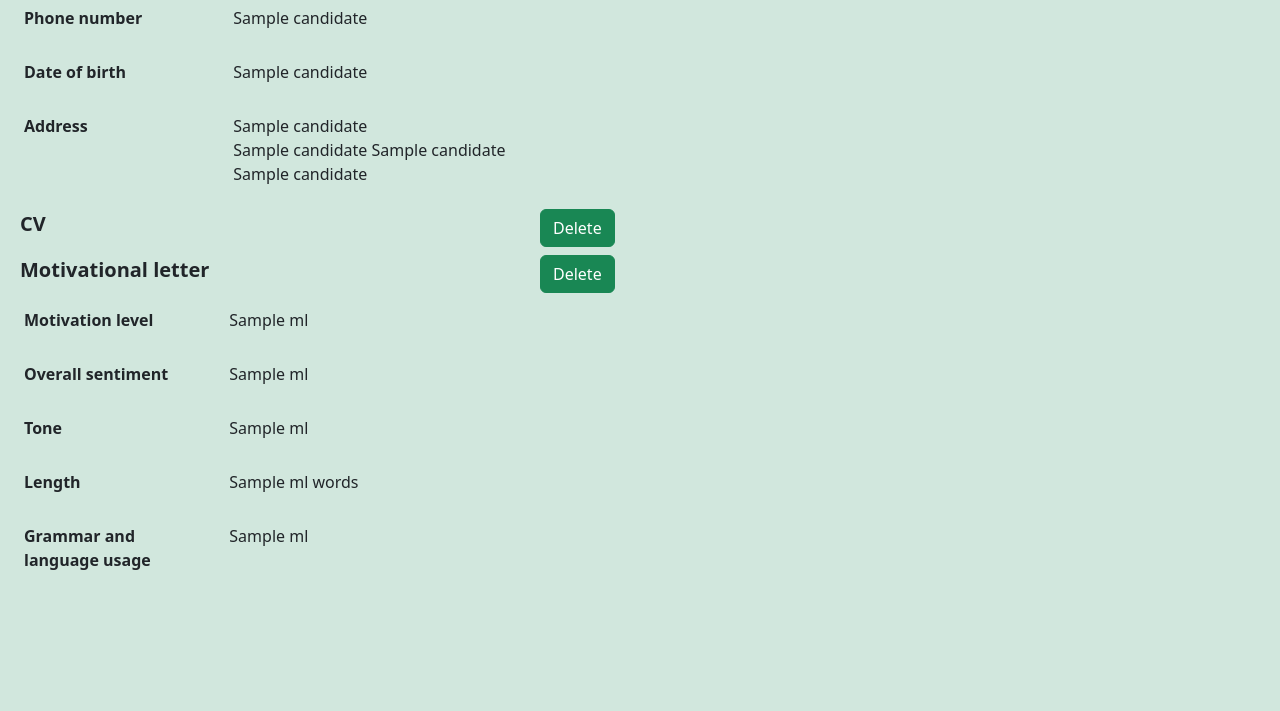
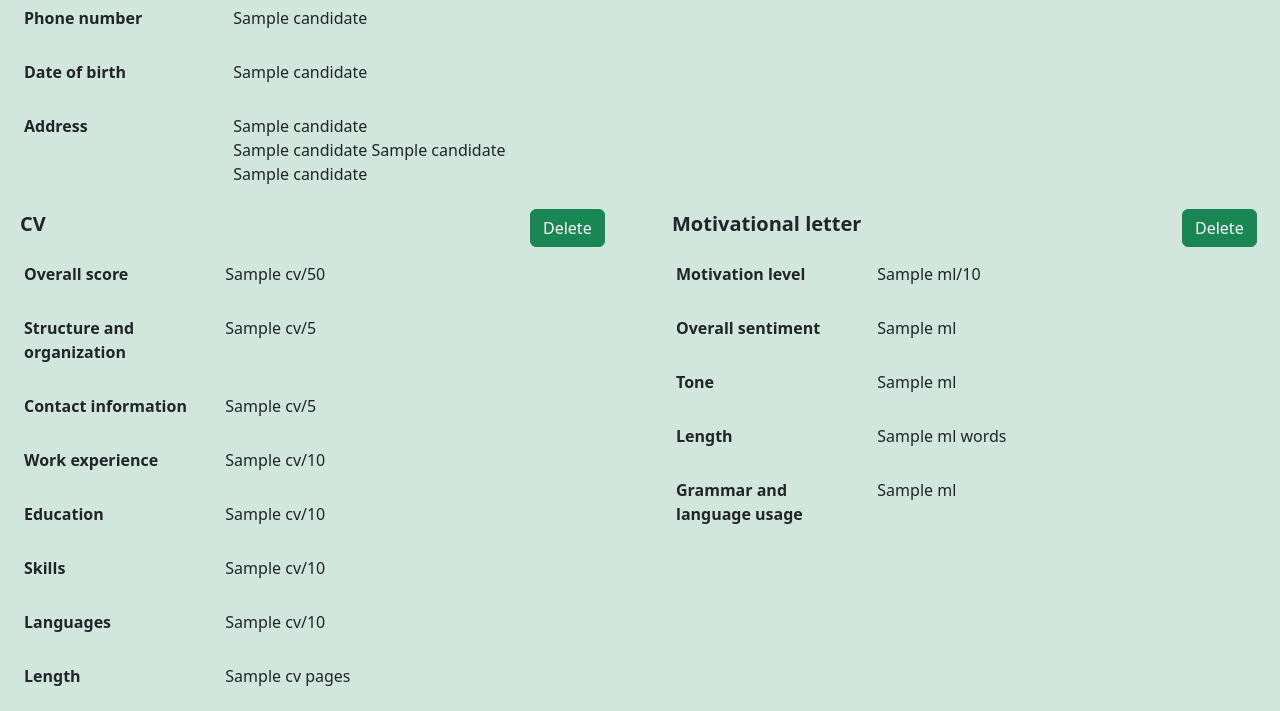
Before and after one commit to ralitsadineva/smart-hire, a Flask app: page /positions/1/1 in a window 1280 px wide. Shown: the part 211-922 px from the top of the page. Before the commit the page ends 781 px from the top, so only its background shows below. Run offline with Flask 3, Linux system fonts and the light colour scheme; the visitor is signed in with stand-in values (Sample User, id 1); a database or web service that is not in the repository returns one stand-in record (values such as "Sample title"); parts of the project's set-up code (start-up, migrations or seed data) failed here and were passed over; some libraries are stand-ins or nearby versions.

Commit message:
cv evaluation

```diff
--- a/app.py
+++ b/app.py
@@ -1,5 +1,5 @@
 from flask import Flask, render_template, request, redirect, session
-from database import create_tables, UniqueViolationError, DatabaseError, insert_user, insert_google_user, get_user, get_user_by_email, update_password,update_avatar, get_positions, insert_position, get_position, update_position, insert_candidate, get_candidate, get_candidates, get_all_candidates, get_cv, del_cv, insert_ml, get_ml, del_ml
+from database import create_tables, UniqueViolationError, DatabaseError, insert_user, insert_google_user, get_user, get_user_by_email, update_password,update_avatar, get_positions, insert_position, get_position, update_position, insert_candidate, get_candidate, get_candidates, get_all_candidates, insert_cv, get_cv, del_cv, insert_ml, get_ml, del_ml
 from validation import is_valid_username, is_valid_password
 import bcrypt
 import logging
@@ -10,8 +10,8 @@ from google.oauth2 import id_token
 from google.auth.transport import requests
 from get_google_client_id import get_google_client_id
 from generate_random_password import generate_random_password
-from read_pdf import read_pdf
-from openai_eval import evaluate_ml
+from read_pdf import read_pdf, page_count
+from openai_eval import extract_cv, evaluate_cv, evaluate_ml
 from convert_to_dict import convert_to_dict
 
 logging.basicConfig(
@@ -242,13 +242,23 @@ def add_cv():
         cv = request.files['cv']
         if cv.content_type == 'application/pdf' and len(cv.read()) < 2 * 1024 * 1024:
             cv.seek(0)
-            # logger.info(len(cv.read()))
             contents = read_pdf(cv)
-            # logger.info(contents)
+            length = page_count(cv)
+            # candidate_info = extract_cv(contents)
+            # logger.info(candidate_info)
+            response = evaluate_cv(contents)
+            response_dict = convert_to_dict(response)
+            score = sum(response_dict.values())
+            try:
+                insert_cv(cand_id, score, response_dict['Structure and organization'], response_dict['Contact information'], response_dict['Work experience'], response_dict['Education'], response_dict['Skills'], response_dict['Languages'], length)
+            except DatabaseError as error:
+                logger.error(f"{type(error)}\n{error}")
+                candidates = get_all_candidates()
+                return render_template('add_cv.html', error=True, candidates=candidates, avatar=session['avatar'])
         else:
             candidates = get_all_candidates()
             return render_template('add_cv.html', invalid=True, candidates=candidates, avatar=session['avatar'])
-        return redirect('/add_cv') # f'/positions/{get_candidate(cand_id)[1]}/{cand_id}'
+        return redirect(f'/positions/{get_candidate(cand_id)[1]}/{cand_id}')
     else:
         candidates = get_all_candidates()
         return render_template('add_cv.html', candidates=candidates, avatar=session['avatar'])
@@ -265,14 +275,10 @@ def add_ml():
         ml = request.files['ml']
         if ml.content_type == 'application/pdf' and len(ml.read()) < 2 * 1024 * 1024:
             ml.seek(0)
-            # logger.info(len(ml.read()))
             contents = read_pdf(ml)
-            # logger.info(contents)
             word_count = len(contents.split())
             logger.info(word_count)
             response = evaluate_ml(contents)
-            # logger.info(response)
-            # logger.info(response.choices[0].text.strip())
             response_dict = convert_to_dict(response)
             logger.info(response_dict)
             try:
--- a/convert_to_dict.py
+++ b/convert_to_dict.py
@@ -1,8 +1,7 @@
 def convert_to_dict(response):
-    response_string = response #.strip('{}') #.choices[0].text.strip()
     response_dict = {}
 
-    for line in response_string.split('\n'):
+    for line in response.split('\n'):
         line = line.strip().strip(',')
 
         if line == '':
--- a/database.py
+++ b/database.py
@@ -72,6 +72,12 @@ def create_tables():
             cv_id UUID NOT NULL PRIMARY KEY DEFAULT gen_random_uuid(),
             cand_id UUID NOT NULL REFERENCES candidates (cand_id),
             score INTEGER CHECK (score >= 0 AND score <= 100),
+            structure INTEGER CHECK (structure > 0 AND structure <= 5),
+            contact_info INTEGER CHECK (contact_info > 0 AND contact_info <= 5),
+            work_experience INTEGER CHECK (work_experience > 0 AND work_experience <= 10),
+            education INTEGER CHECK (education > 0 AND education <= 10),
+            skills INTEGER CHECK (skills > 0 AND skills <= 10),
+            languages INTEGER CHECK (languages > 0 AND languages <= 10),
             length INTEGER,
             created TIMESTAMP NOT NULL DEFAULT CURRENT_TIMESTAMP,
             last_updated TIMESTAMP NOT NULL DEFAULT CURRENT_TIMESTAMP
@@ -286,6 +292,20 @@ def get_all_candidates():
     finally:
         close_connection(conn, cursor)
 
+def insert_cv(cand_id, score, structure, contact_info, work_experience, education, skills, languages, length):
+    conn, cursor = get_connection()
+    try:
+        cursor.execute("""
+            INSERT INTO cvs (cand_id, score, structure, contact_info, work_experience, education, skills, languages, length)
+            VALUES (%s, %s, %s, %s, %s, %s, %s, %s, %s);
+            """, (cand_id, score, structure, contact_info, work_experience, education, skills, languages, length))
+        conn.commit()
+    except (Exception, psycopg2.DatabaseError) as error:
+        conn.rollback()
+        raise DatabaseError(error)
+    finally:
+        close_connection(conn, cursor)
+
 def get_cv(cand_id):
     conn, cursor = get_connection()
     try:
--- a/read_pdf.py
+++ b/read_pdf.py
@@ -6,3 +6,7 @@ def read_pdf(file):
     for page in reader.pages:
         text += page.extract_text()
     return text
+
+def page_count(file):
+    reader = PdfReader(file)
+    return len(reader.pages)
--- a/templates/candidate.html
+++ b/templates/candidate.html
@@ -40,9 +40,9 @@
     </div>
 </div>
 <!-- information about documents -->
-<div>
-    <div class="col-6">
-        {% if cv %}
+<div class="row">
+    {% if cv %}
+        <div class="col-6">
             <div class="row mx-2">
                 <div class="col-sm-10">
                     <p class="fs-5 fw-semibold">CV</p>
@@ -51,10 +51,74 @@
                     <a role="button" class="btn btn-success" href="{{ base_url }}positions/{{ candidate[1] }}/{{ candidate[0] }}/del_cv">Delete</a>
                 </div>
             </div>
-        {% endif %}
-    </div>
-    <div class="col-6">
-        {% if ml %}
+            <div class="mx-4">
+                <div class="mb-3 row">
+                    <label for="staticScore" class="col-sm-4 col-form-label fw-semibold">Overall score</label>
+                    <div class="col-sm-8">
+                        <input type="text" readonly class="form-control-plaintext" id="staticScore" value="{{ cv[2] }}/50">
+                    </div>
+                </div>
+            </div>
+            <div class="mx-4">
+                <div class="mb-3 row">
+                    <label for="staticStructure" class="col-sm-4 col-form-label fw-semibold">Structure and organization</label>
+                    <div class="col-sm-8">
+                        <input type="text" readonly class="form-control-plaintext" id="staticStructure" value="{{ cv[3] }}/5">
+                    </div>
+                </div>
+            </div>
+            <div class="mx-4">
+                <div class="mb-3 row">
+                    <label for="staticContactInfo" class="col-sm-4 col-form-label fw-semibold">Contact information</label>
+                    <div class="col-sm-8">
+                        <input type="text" readonly class="form-control-plaintext" id="staticContactInfo" value="{{ cv[4] }}/5">
+                    </div>
+                </div>
+            </div>
+            <div class="mx-4">
+                <div class="mb-3 row">
+                    <label for="staticWork" class="col-sm-4 col-form-label fw-semibold">Work experience</label>
+                    <div class="col-sm-8">
+                        <input type="text" readonly class="form-control-plaintext" id="staticWork" value="{{ cv[5] }}/10">
+                    </div>
+                </div>
+            </div>
+            <div class="mx-4">
+                <div class="mb-3 row">
+                    <label for="staticEducation" class="col-sm-4 col-form-label fw-semibold">Education</label>
+                    <div class="col-sm-8">
+                        <input type="text" readonly class="form-control-plaintext" id="staticEducation" value="{{ cv[6] }}/10">
+                    </div>
+                </div>
+            </div>
+            <div class="mx-4">
+                <div class="mb-3 row">
+                    <label for="staticSkills" class="col-sm-4 col-form-label fw-semibold">Skills</label>
+                    <div class="col-sm-8">
+                        <input type="text" readonly class="form-control-plaintext" id="staticSkills" value="{{ cv[7] }}/10">
+                    </div>
+                </div>
+            </div>
+            <div class="mx-4">
+                <div class="mb-3 row">
+                    <label for="staticLanguages" class="col-sm-4 col-form-label fw-semibold">Languages</label>
+                    <div class="col-sm-8">
+                        <input type="text" readonly class="form-control-plaintext" id="staticLanguages" value="{{ cv[8] }}/10">
+                    </div>
+                </div>
+            </div>
+            <div class="mx-4">
+                <div class="mb-3 row">
+                    <label for="staticLength" class="col-sm-4 col-form-label fw-semibold">Length</label>
+                    <div class="col-sm-8">
+                        <input type="text" readonly class="form-control-plaintext" id="staticLength" value="{{ cv[9] }} pages">
+                    </div>
+                </div>
+            </div>
+        </div>
+    {% endif %}
+    {% if ml %}
+        <div class="col-6">
             <div class="row mx-2">
                 <div class="col-sm-10">
                     <p class="fs-5 fw-semibold">Motivational letter</p>
@@ -67,7 +131,7 @@
                 <div class="mb-3 row">
                     <label for="staticMotivationLvl" class="col-sm-4 col-form-label fw-semibold">Motivation level</label>
                     <div class="col-sm-8">
-                        <input type="text" readonly class="form-control-plaintext" id="staticMotivationLvl" value="{{ ml[2] }}">
+                        <input type="text" readonly class="form-control-plaintext" id="staticMotivationLvl" value="{{ ml[2] }}/10">
                     </div>
                 </div>
             </div>
@@ -103,7 +167,7 @@
                     </div>
                 </div>
             </div>
-        {% endif %}
-    </div>
+        </div>
+    {% endif %}
 </div>
 {% endblock %}
```
Also changed, not shown: openai_eval.py (+27 -1 lines).
